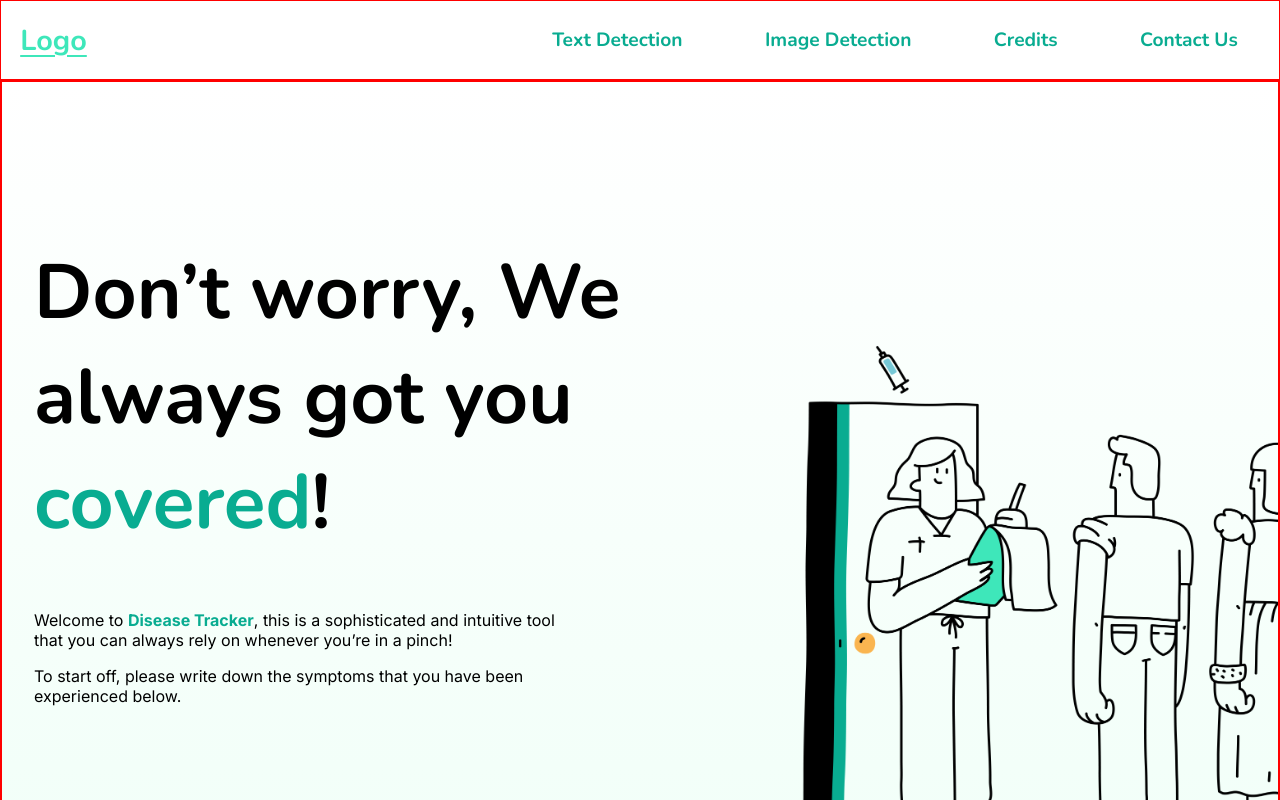
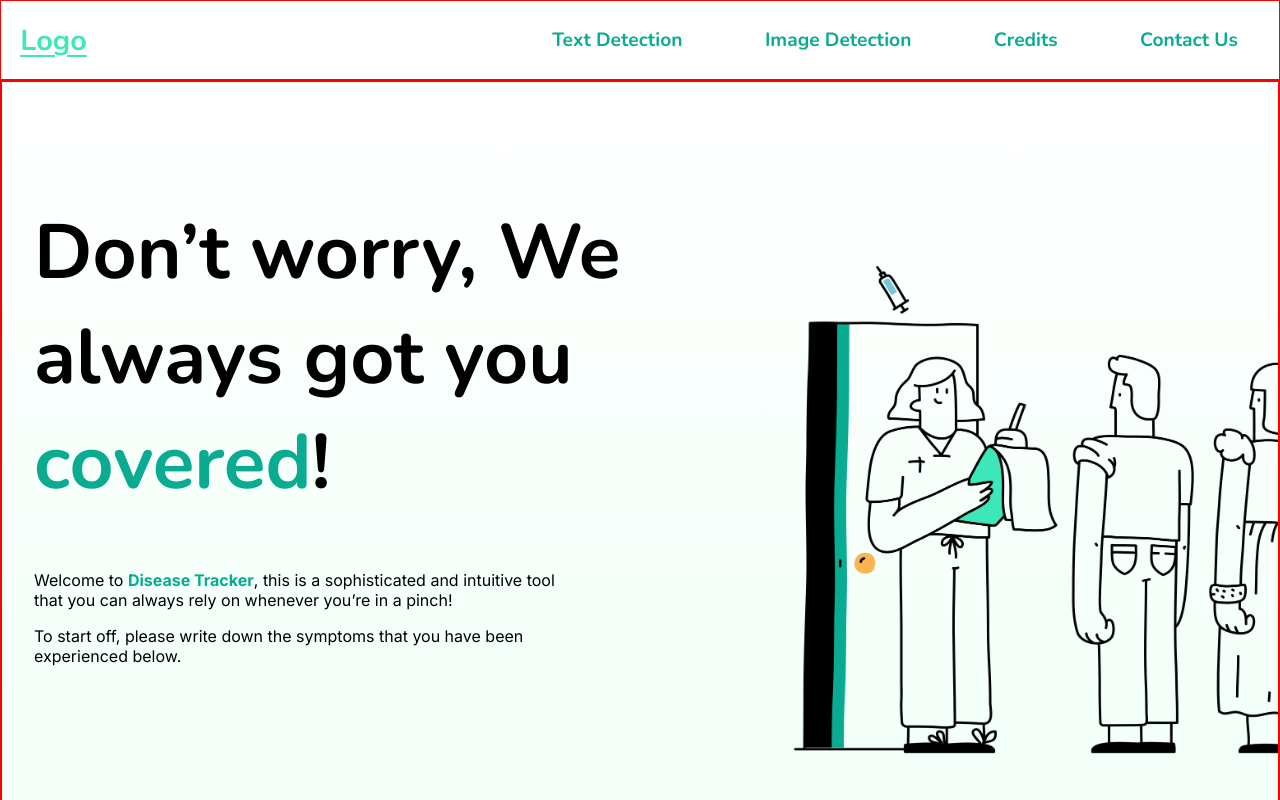
Before and after one commit to MichaelAndreyeshchev/disease-classification-system, a React (Create React App) app: page / in a window 1280 px wide. Shown: the top 800 px of the page. Built offline with nearby package versions, Linux system fonts and the light colour scheme.

Commit message:
feat: modify height of first container

```diff
--- a/src/pages/Home/Home.module.css
+++ b/src/pages/Home/Home.module.css
@@ -18,6 +18,10 @@
   min-height: 100vh;
 
   border: 1px solid red;
+}
+
+.container:first-child {
+  min-height: calc(100vh - 80px);
 }
 
 .section__home {
```
